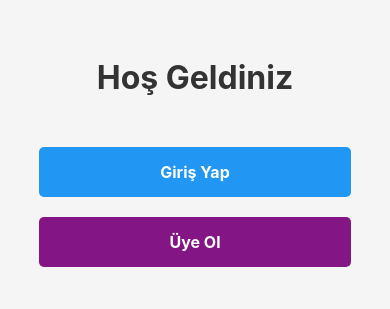
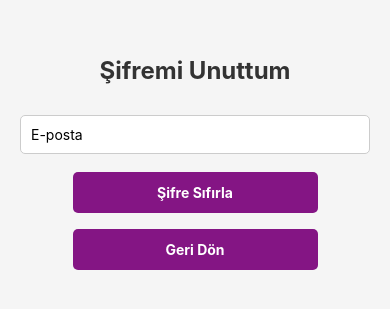
Before and after one commit to celiksesefe/MobilHastaneProjesi, a React Native app: screen /ForgotPassword in a window 390 px wide. Shown: the part 255-564 px from the top of the page. Built offline with nearby package versions, Linux system fonts and the light colour scheme; no server answers.

Commit message:
Sifreyi Unutma kısmı eklenildi, yönlendirme kısmı iyilestirildi.

```diff
--- /dev/null
+++ b/components/ForgotPasswordScreen.js
@@ -0,0 +1,99 @@
+import React, { useState } from 'react';
+import { View, Text, TextInput, TouchableOpacity, StyleSheet, Alert } from 'react-native';
+import { auth } from '../config/firebaseConfig';
+import { sendPasswordResetEmail } from 'firebase/auth';
+
+const ForgotPasswordScreen = ({ navigation }) => {
+  const [email, setEmail] = useState('');
+
+  const handlePasswordReset = async () => {
+    if (!email) {
+      Alert.alert('Hata', 'Lütfen e-posta adresinizi girin.');
+      return;
+    }
+
+    try {
+      await sendPasswordResetEmail(auth, email);
+      Alert.alert(
+        'Şifre Sıfırlama',
+        'Şifre sıfırlama bağlantısı e-posta adresinize gönderildi.'
+      );
+      navigation.navigate('Login'); // Şifre sıfırlama sonrası giriş ekranına yönlendir
+    } catch (error) {
+      let errorMessage = '';
+      switch (error.code) {
+        case 'auth/invalid-email':
+          errorMessage = 'Geçersiz bir e-posta adresi girdiniz.';
+          break;
+        case 'auth/user-not-found':
+          errorMessage = 'Bu e-posta adresine ait bir kullanıcı bulunamadı.';
+          break;
+        default:
+          errorMessage = 'Bir hata oluştu. Lütfen tekrar deneyin.';
+      }
+      Alert.alert('Hata', errorMessage);
+    }
+  };
+
+  return (
+    <View style={styles.container}>
+      <Text style={styles.title}>Şifremi Unuttum</Text>
+      <TextInput
+        style={styles.input}
+        placeholder="E-posta"
+        keyboardType="email-address"
+        value={email}
+        onChangeText={setEmail}
+      />
+      <TouchableOpacity style={styles.touchableButton} onPress={handlePasswordReset}>
+        <Text style={styles.touchableButtonText}>Şifre Sıfırla</Text>
+      </TouchableOpacity>
+      <TouchableOpacity
+        style={styles.touchableButton}
+        onPress={() => navigation.goBack()}
+      >
+        <Text style={styles.touchableButtonText}>Geri Dön</Text>
+      </TouchableOpacity>
+    </View>
+  );
+};
+
+const styles = StyleSheet.create({
+  container: {
+    flex: 1,
+    justifyContent: 'center',
+    alignItems: 'center',
+    backgroundColor: '#f5f5f5',
+    padding: 20,
+  },
+  title: {
+    fontSize: 24,
+    fontWeight: 'bold',
+    marginBottom: 20,
+    color: '#333',
+  },
+  input: {
+    width: '100%',
+    padding: 10,
+    marginVertical: 10,
+    borderWidth: 1,
+    borderColor: '#ccc',
+    borderRadius: 5,
+    backgroundColor: '#fff',
+  },
+  touchableButton: {
+    backgroundColor: '#841584',
+    padding: 12,
+    marginVertical: 8,
+    borderRadius: 5,
+    alignItems: 'center',
+    width: '70%',
+  },
+  touchableButtonText: {
+    color: '#fff',
+    fontSize: 14,
+    fontWeight: 'bold',
+  },
+});
+
+export default ForgotPasswordScreen;
--- a/components/LoginScreen.js
+++ b/components/LoginScreen.js
@@ -66,7 +66,7 @@ const LoginScreen = ({ navigation }) => {
         value={password}
         onChangeText={setPassword}
       />
-      <TouchableOpacity style={[styles.touchableButton, { backgroundColor: "#2196F3" }]} onPress={handleLogin}>
+      <TouchableOpacity style={[styles.touchableButton, { backgroundColor: '#2196F3' }]} onPress={handleLogin}>
         <Text style={styles.touchableButtonText}>Giriş Yap</Text>
       </TouchableOpacity>
       <TouchableOpacity
@@ -77,7 +77,7 @@ const LoginScreen = ({ navigation }) => {
       </TouchableOpacity>
       <TouchableOpacity
         style={styles.forgotButton}
-        onPress={() => Alert.alert('Şifremi Unuttum', 'Şifrenizi sıfırlamak için destek ekibiyle iletişime geçin.')}
+        onPress={() => navigation.navigate('ForgotPassword')} // Şifremi Unuttum ekranına yönlendir
       >
         <Text style={styles.forgotButtonText}>Şifremi Unuttum</Text>
       </TouchableOpacity>
--- a/components/SignupScreen.js
+++ b/components/SignupScreen.js
@@ -3,28 +3,51 @@ import { View, Text, TextInput, TouchableOpacity, StyleSheet, Alert } from 'reac
 import { auth } from '../config/firebaseConfig';
 import { createUserWithEmailAndPassword } from 'firebase/auth';
 import { getDatabase, ref, set } from 'firebase/database';
+import DateTimePickerModal from 'react-native-modal-datetime-picker';
 
 const SignupScreen = ({ navigation }) => {
-  const [fullName, setFullName] = useState(''); // Ad Soyad
-  const [email, setEmail] = useState(''); // E-posta
-  const [password, setPassword] = useState(''); // Şifre
+  const [fullName, setFullName] = useState('');
+  const [tcNo, setTcNo] = useState('');
+  const [birthDate, setBirthDate] = useState('');
+  const [email, setEmail] = useState('');
+  const [password, setPassword] = useState('');
+  const [confirmPassword, setConfirmPassword] = useState(''); // Şifre tekrar
+  const [isDatePickerVisible, setDatePickerVisibility] = useState(false); // Tarih seçici kontrolü
+  const [passwordsMatch, setPasswordsMatch] = useState(true); // Şifre uyumu durumu
 
   const handleSignup = async () => {
+    if (!/^[a-zA-ZçÇğĞıİöÖşŞüÜ\s]+$/.test(fullName)) {
+      Alert.alert('Hata', 'Ad Soyad sadece harflerden oluşmalıdır.');
+      return;
+    }
+    if (!/^\d{11}$/.test(tcNo)) {
+      Alert.alert('Hata', 'T.C. Kimlik Numarası 11 haneli olmalıdır ve sadece rakamlardan oluşmalıdır.');
+      return;
+    }
+    if (!birthDate) {
+      Alert.alert('Hata', 'Doğum Tarihi seçilmelidir.');
+      return;
+    }
+    if (!passwordsMatch) {
+      Alert.alert('Hata', 'Şifreler uyuşmuyor. Lütfen kontrol edin.');
+      return;
+    }
+
     try {
-      // Firebase Authentication ile kullanıcı oluştur
       const userCredential = await createUserWithEmailAndPassword(auth, email, password);
       const user = userCredential.user;
 
-      // Kullanıcı bilgilerini Firebase Realtime Database'e kaydet
       const db = getDatabase();
       await set(ref(db, `users/${user.uid}`), {
-        fullName: fullName,
+        fullName,
+        tcNo,
+        birthDate,
         email: user.email,
-        userType: 'user', // Varsayılan olarak "user"
+        userType: 'user',
       });
 
       Alert.alert('Başarılı', 'Üyelik oluşturuldu!');
-      navigation.navigate('Login'); // Kayıttan sonra giriş ekranına yönlendir
+      navigation.navigate('Login');
     } catch (error) {
       let errorMessage = '';
       switch (error.code) {
@@ -44,6 +67,32 @@ const SignupScreen = ({ navigation }) => {
     }
   };
 
+  const handlePasswordChange = (value) => {
+    setPassword(value);
+    setPasswordsMatch(value === confirmPassword);
+  };
+
+  const handleConfirmPasswordChange = (value) => {
+    setConfirmPassword(value);
+    setPasswordsMatch(value === password);
+  };
+
+  const showDatePicker = () => {
+    setDatePickerVisibility(true);
+  };
+
+  const hideDatePicker = () => {
+    setDatePickerVisibility(false);
+  };
+
+  const handleConfirm = (date) => {
+    const formattedDate = `${date.getDate().toString().padStart(2, '0')}/${(date.getMonth() + 1)
+      .toString()
+      .padStart(2, '0')}/${date.getFullYear()}`;
+    setBirthDate(formattedDate);
+    hideDatePicker();
+  };
+
   return (
     <View style={styles.container}>
       <Text style={styles.title}>Üye Ol</Text>
@@ -52,6 +101,25 @@ const SignupScreen = ({ navigation }) => {
         placeholder="Ad Soyad"
         value={fullName}
         onChangeText={setFullName}
+      />
+      <TextInput
+        style={styles.input}
+        placeholder="T.C. Kimlik Numarası"
+        keyboardType="numeric"
+        value={tcNo}
+        onChangeText={setTcNo}
+      />
+      <TouchableOpacity style={styles.datePickerButton} onPress={showDatePicker}>
+        <Text style={styles.datePickerText}>
+          {birthDate ? `Doğum Tarihi: ${birthDate}` : 'Doğum Tarihi Seç'}
+        </Text>
+      </TouchableOpacity>
+      <DateTimePickerModal
+        isVisible={isDatePickerVisible}
+        mode="date"
+        onConfirm={handleConfirm}
+        onCancel={hideDatePicker}
+        maximumDate={new Date()}
       />
       <TextInput
         style={styles.input}
@@ -65,8 +133,18 @@ const SignupScreen = ({ navigation }) => {
         placeholder="Şifre"
         secureTextEntry
         value={password}
-        onChangeText={setPassword}
+        onChangeText={handlePasswordChange}
       />
+      <TextInput
+        style={styles.input}
+        placeholder="Şifre Tekrar"
+        secureTextEntry
+        value={confirmPassword}
+        onChangeText={handleConfirmPasswordChange}
+      />
+      {!passwordsMatch && (
+        <Text style={styles.errorText}>Şifreler uyuşmuyor!</Text>
+      )}
       <TouchableOpacity style={styles.touchableButton} onPress={handleSignup}>
         <Text style={styles.touchableButtonText}>Üye Ol</Text>
       </TouchableOpacity>
@@ -103,6 +181,25 @@ const styles = StyleSheet.create({
     borderRadius: 5,
     backgroundColor: '#fff',
   },
+  errorText: {
+    color: 'red',
+    marginBottom: 10,
+  },
+  datePickerButton: {
+    width: '100%',
+    padding: 10,
+    marginVertical: 10,
+    borderWidth: 1,
+    borderColor: '#ccc',
+    borderRadius: 5,
+    backgroundColor: '#fff',
+    justifyContent: 'center',
+    alignItems: 'center',
+  },
+  datePickerText: {
+    fontSize: 16,
+    color: '#555',
+  },
   touchableButton: {
     backgroundColor: '#841584',
     padding: 15,
--- a/navigation/AppNavigator.js
+++ b/navigation/AppNavigator.js
@@ -5,34 +5,52 @@ import LoginScreen from '../components/LoginScreen';
 import SignupScreen from '../components/SignupScreen';
 import UserHomeScreen from '../components/UserHomeScreen';
 import AdminHomeScreen from '../components/AdminHomeScreen';
+import ForgotPasswordScreen from '../components/ForgotPasswordScreen';
 
 const Stack = createStackNavigator();
 
-export default function AppNavigator({ user }) {
+export default function AppNavigator({ user, userType }) {
   return (
     <NavigationContainer>
       <Stack.Navigator
-        initialRouteName={user ? 'UserHome' : 'Welcome'} // Kullanıcı oturumu varsa UserHome ekranına yönlendirir
+        initialRouteName={user ? (userType === 'admin' ? 'AdminHome' : 'UserHome') : 'Welcome'}
         screenOptions={{
-          headerShown: false, // Üst başlık çubuğunu gizler
+          headerShown: false,
         }}
       >
         {/* Giriş yapmamış kullanıcı için ekranlar */}
-        {!user && (
-          <>
-            <Stack.Screen name="Welcome" component={WelcomeScreen} />
-            <Stack.Screen name="Login" component={LoginScreen} />
-            <Stack.Screen name="Signup" component={SignupScreen} />
-          </>
-        )}
+        <Stack.Screen
+          name="Welcome"
+          component={WelcomeScreen}
+          options={{ headerShown: false }} // Giriş yapmamışsa göster
+        />
+        <Stack.Screen
+          name="Login"
+          component={LoginScreen}
+          options={{ headerShown: false }}
+        />
+        <Stack.Screen
+          name="Signup"
+          component={SignupScreen}
+          options={{ headerShown: false }}
+        />
+        <Stack.Screen
+          name="ForgotPassword"
+          component={ForgotPasswordScreen}
+          options={{ headerShown: false }}
+        />
 
         {/* Giriş yapmış kullanıcı için ekranlar */}
-        {user && (
-          <>
-            <Stack.Screen name="UserHome" component={UserHomeScreen} />
-            <Stack.Screen name="AdminHome" component={AdminHomeScreen} />
-          </>
-        )}
+        <Stack.Screen
+          name="UserHome"
+          component={UserHomeScreen}
+          options={{ headerShown: user && userType === 'user' }}
+        />
+        <Stack.Screen
+          name="AdminHome"
+          component={AdminHomeScreen}
+          options={{ headerShown: user && userType === 'admin' }}
+        />
       </Stack.Navigator>
     </NavigationContainer>
   );
--- a/package.json
+++ b/package.json
@@ -11,6 +11,7 @@
   "dependencies": {
     "@expo/metro-runtime": "~4.0.0",
     "@react-native-async-storage/async-storage": "^1.24.0",
+    "@react-native-community/datetimepicker": "^8.2.0",
     "@react-native-firebase/app": "^21.6.1",
     "@react-native-firebase/auth": "^21.6.1",
     "@react-navigation/bottom-tabs": "^7.2.0",
@@ -22,6 +23,7 @@
     "react": "18.3.1",
     "react-native": "0.76.5",
     "react-native-gesture-handler": "~2.20.2",
+    "react-native-modal-datetime-picker": "^18.0.0",
     "react-native-reanimated": "~3.16.1",
     "react-native-safe-area-context": "4.12.0",
     "react-native-screens": "~4.1.0",
```
Also changed, not shown: 1 other file (tests, documents, lock files or other folders).
